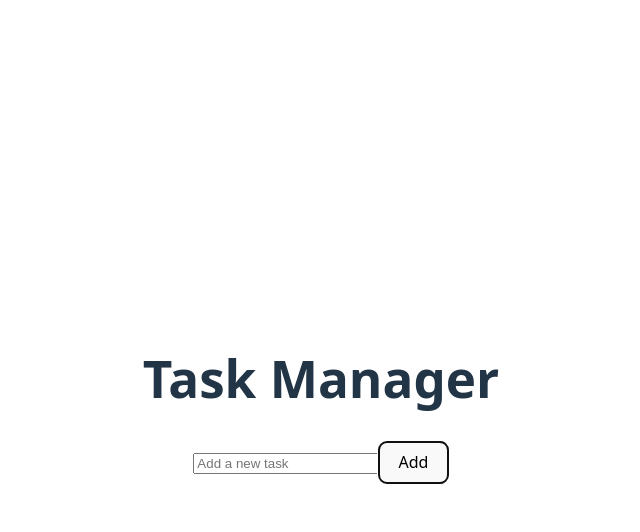
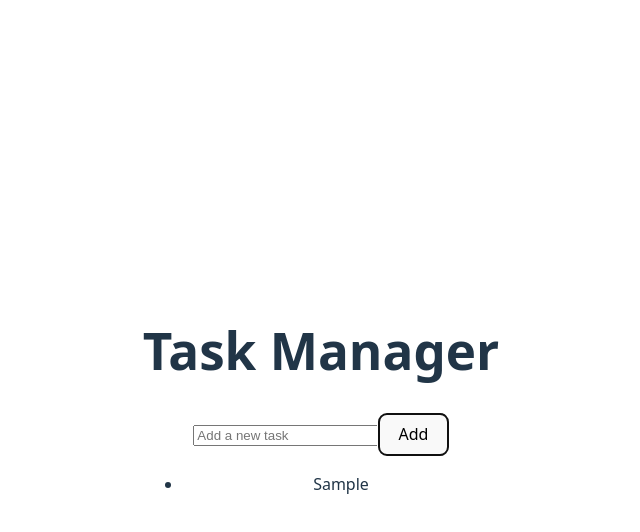
Before and after one commit to nbiladhiya/32-pbk-uts-233510384, a Vue app: page / in a window 1280 px wide. Both pictures are taken after typing "Sample" into the empty fields and a click on the button "Add". Shown: the top 532 px of the page, without its empty margins (319-959 px from the left). Built offline with nearby package versions, Linux system fonts and the light colour scheme.

Commit message:
display task

```diff
--- a/src/App.vue
+++ b/src/App.vue
@@ -21,6 +21,12 @@
   <h1>Task Manager</h1>
   <input type="text" v-model="newTask" @keyup.enter="addTask" placeholder="Add a new task" />
   <button @click="addTask">Add</button>
+
+  <ul>
+    <li v-for="task in tasks" :key="task.id">
+      {{ task.text }}
+    </li>
+  </ul>
 </template>
 
 <style scoped>
```
